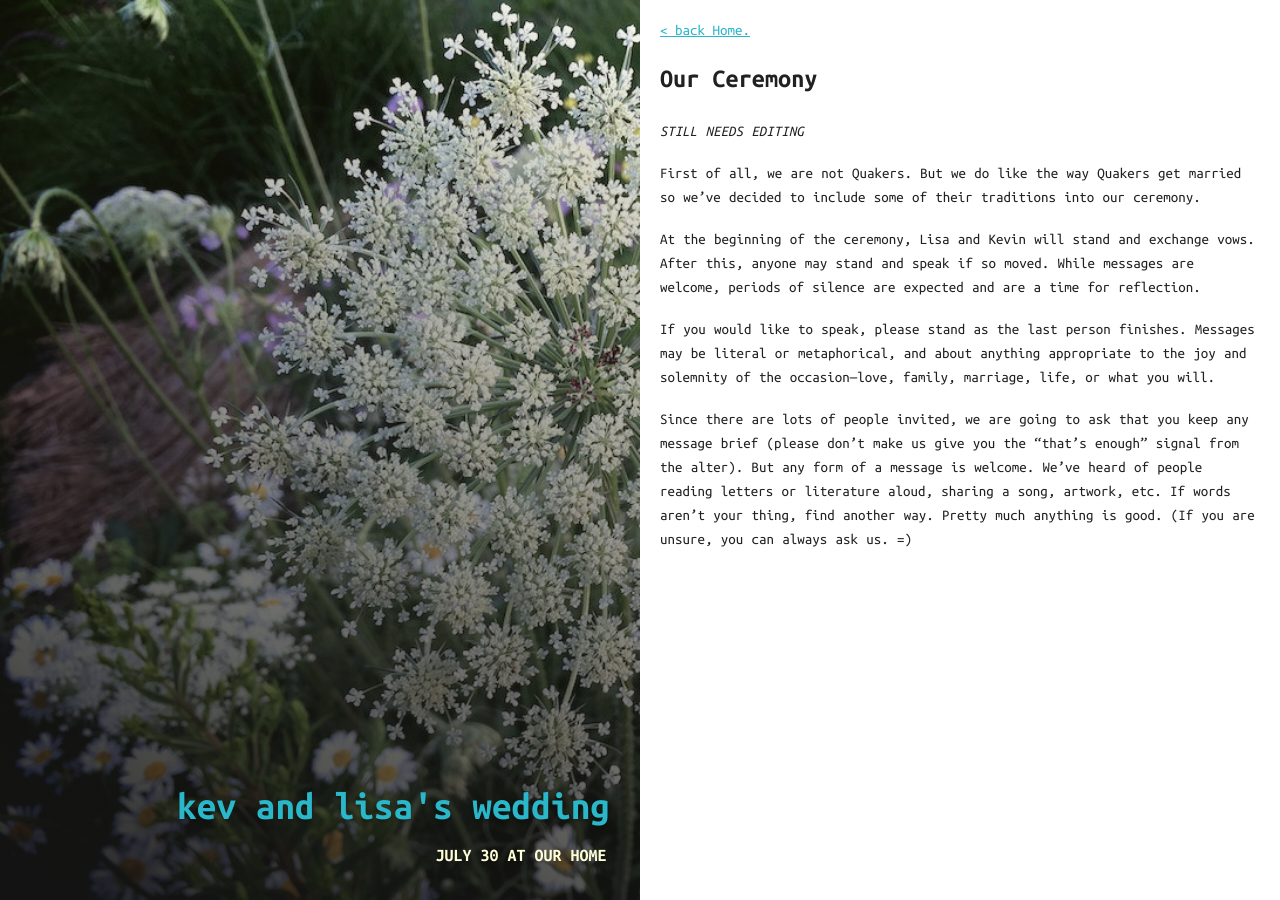
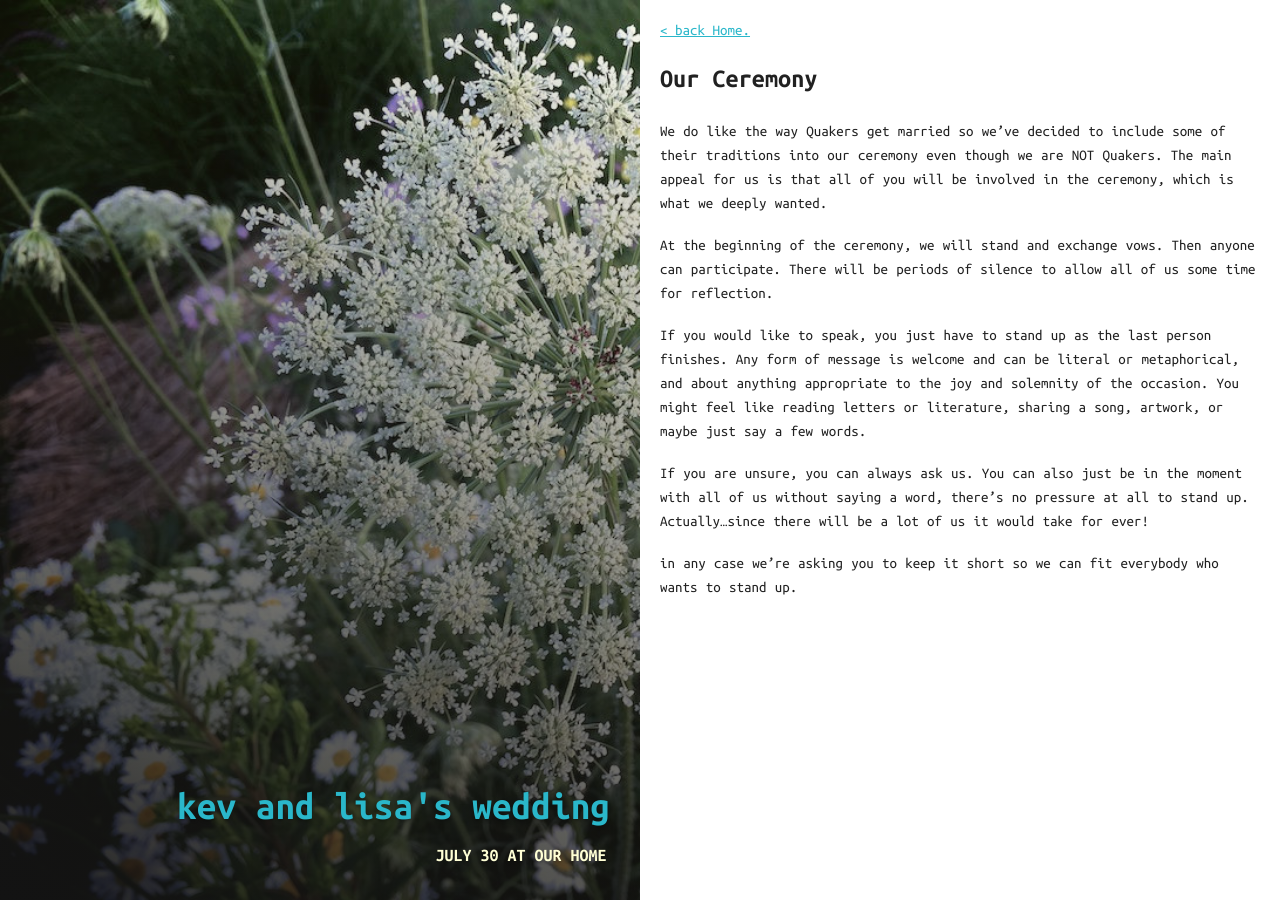
Before and after one commit to kevwalsh/carota, a Jekyll site: the page built from _posts/2016-01-04-ceremony.md, in a window 1280 px wide. Built offline with Jekyll 4.4.1, drawn with Linux system fonts in a browser that asks for light colours.

Commit message:
Update 2016-01-04-ceremony.md

```diff
--- a/_posts/2016-01-04-ceremony.md
+++ b/_posts/2016-01-04-ceremony.md
@@ -9,13 +9,12 @@ image:
   effect: grow
 ---
 
+We do like the way Quakers get married so we've decided to include some of their traditions into our ceremony even though we are NOT Quakers. The main appeal for us is that all of you will be involved in the ceremony, which is what we deeply wanted.
 
-*STILL NEEDS EDITING*
+At the beginning of the ceremony, we will stand and exchange vows. Then anyone can participate. There will be periods of silence to allow all of us some time for reflection.
 
-First of all, we are not Quakers.  But we do like the way Quakers get married so we've decided to include some of their traditions into our ceremony.
+If you would like to speak, you just have to stand up as the last person finishes. Any form of message is welcome and can be literal or metaphorical, and about anything appropriate to the joy and solemnity of the occasion. You might feel like reading letters or literature, sharing a song, artwork, or maybe just say a few words.
 
-At the beginning of the ceremony, Lisa and Kevin will stand and exchange vows. After this, anyone may stand and speak if so moved. While messages are welcome, periods of silence are expected and are a time for reflection.
+If you are unsure, you can always ask us. You can also just be in the moment with all of us without saying a word, there's no pressure at all to stand up. Actually...since there will be a lot of us it would take for ever!
 
-If you would like to speak, please stand as the last person finishes. Messages may be literal or metaphorical, and about anything appropriate to the joy and solemnity of the occasion—love, family, marriage, life, or what you will.
-
-Since there are lots of people invited, we are going to ask that you keep any message brief (please don't make us give you the "that's enough" signal from the alter).  But any form of a message is welcome. We've heard of people reading letters or literature aloud, sharing a song, artwork, etc.  If words aren't your thing, find another way.  Pretty much anything is good.  (If you are unsure, you can always ask us.  =)
+in any case we're asking you to keep it short so we can fit everybody who wants to stand up.
```
